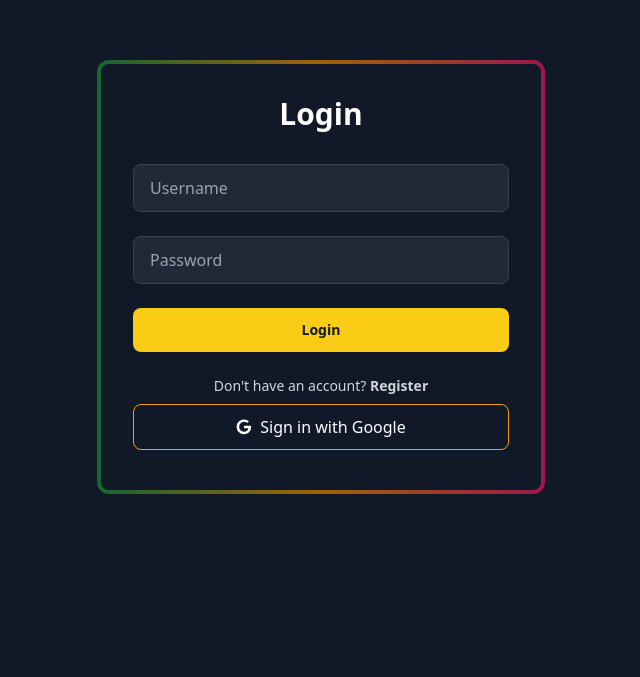
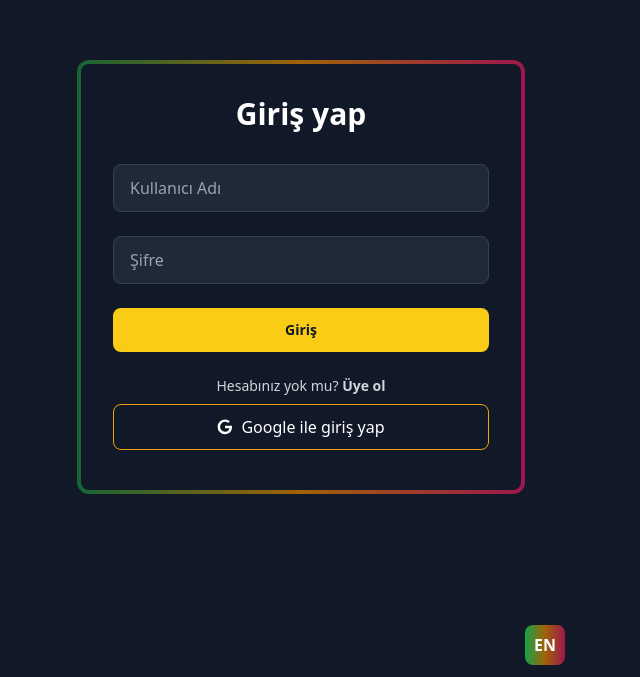
Before and after one commit to oykuky/Music-App, a Next.js app: page /login in a window 1280 px wide. Shown: the part 123-800 px from the top of the page, without its empty margins (319-959 px from the left). Built offline with nearby package versions, Linux system fonts and the light colour scheme; no server answers.

Commit message:
localization added

```diff
--- a/src/components/LoginForm.jsx
+++ b/src/components/LoginForm.jsx
@@ -1,11 +1,13 @@
 'use client'
 import { signIn } from 'next-auth/react';
+import { useTranslations } from 'next-intl';
 import Link from 'next/link'
 import { useRouter } from 'next/router';
 import React from 'react'
 
 function LoginForm() {
   const router = useRouter();
+  const t = useTranslations()
 
   const handleSubmit = async (event) => {
     event.preventDefault();
@@ -37,26 +39,26 @@ function LoginForm() {
         <input
           type="text"
           name="username"
-          placeholder="Username"
+          placeholder={t("login.username")}
           className='rounded-lg h-12 px-4 bg-gray-800 text-gray-200 border border-gray-700 focus:border-yellow-400 focus:outline-none'
         />
         <input
           type="password"
           name="password"
-          placeholder="Password"
+          placeholder={t("login.password")}
           className='rounded-lg h-12 px-4 bg-gray-800 text-gray-200 border border-gray-700 focus:border-yellow-400 focus:outline-none'
         />
         <button
           type="submit"
           className="text-gray-900 bg-yellow-400 hover:bg-yellow-500 focus:outline-none focus:ring-4 focus:ring-yellow-300 font-semibold rounded-lg text-sm px-5 py-3 text-center transition duration-300 ease-in-out transform hover:scale-105"
         >
-          Login
+          {t("login.loginButton")}
         </button>
         <Link
           className='text-sm text-gray-300 hover:text-white text-center'
           href="/register"
         >
-          Don't have an account? <span className='font-bold hover:text-yellow-400'>Register</span>
+          {t("login.haveAccQ")} <span className='font-bold hover:text-yellow-400'>{t("login.span")}</span>
         </Link>
       </form>
     </div>
--- a/src/components/Navbar.jsx
+++ b/src/components/Navbar.jsx
@@ -48,7 +48,7 @@ function Navbar() {
         )
        :
         (<div>
-          <button onClick={()=>router.push('/login')} className="text-white bg-yellow-400 hover:bg-yellow-500 focus:outline-none focus:ring-4 focus:ring-yellow-300 font-semibold rounded-full text-m px-5 py-2.5 text-center me-2 mb-2 dark:focus:ring-yellow-900">{t("navbar.login")}</button>)
+          <button onClick={()=>router.push('/login')} className="text-white hover:bg-gradient-to-l border-purple-500 border-2 from-yellow-400 to-purple-600 focus:outline-none focus:ring-4 focus:ring-yellow-300 font-semibold rounded-full text-m px-5 py-2.5 text-center me-2 mb-2 dark:focus:ring-yellow-900">{t("navbar.login")}</button>)
         </div> )
       }
      </div>
--- a/src/components/RegisterForm.jsx
+++ b/src/components/RegisterForm.jsx
@@ -1,4 +1,5 @@
 import { useSession } from 'next-auth/react';
+import { useTranslations } from 'next-intl';
 import Link from 'next/link';
 import { useRouter } from 'next/navigation';
 import React, { useEffect } from 'react';
@@ -6,6 +7,7 @@ import React, { useEffect } from 'react';
 function RegisterForm() {
   const router = useRouter();
   const { data: session } = useSession();
+  const t = useTranslations()
 
   const handleSubmit = async (event) => {
     event.preventDefault();
@@ -41,38 +43,38 @@ function RegisterForm() {
         <input
           type="text"
           name="username"
-          placeholder="Username"
+          placeholder={t("register.username")}
           className='rounded-lg h-12 px-4 bg-gray-800 text-gray-200 border border-gray-700 focus:border-yellow-400 focus:outline-none'
         />
         <input
           type="email"
           name="email"
-          placeholder="Email"
+          placeholder={t("register.email")}
           className='rounded-lg h-12 px-4 bg-gray-800 text-gray-200 border border-gray-700 focus:border-yellow-400 focus:outline-none'
         />
         <input
           type="password"
           name="password"
-          placeholder="Password"
+          placeholder={t("register.password")}
           className='rounded-lg h-12 px-4 bg-gray-800 text-gray-200 border border-gray-700 focus:border-yellow-400 focus:outline-none'
         />
         <input
           type="password"
           name="passwordRepeat"
-          placeholder="Confirm Password"
+          placeholder={t("register.confirmpass")}
           className='rounded-lg h-12 px-4 bg-gray-800 text-gray-200 border border-gray-700 focus:border-yellow-400 focus:outline-none'
         />
         <button
           type="submit"
           className="text-gray-900 bg-yellow-400 hover:bg-yellow-500 focus:outline-none focus:ring-4 focus:ring-yellow-300 font-semibold rounded-lg text-sm px-5 py-3 text-center transition duration-300 ease-in-out transform hover:scale-105"
         >
-          Register
+          {t("register.button")}
         </button>
         <Link
           className='text-sm text-gray-300 hover:text-white text-center'
           href="/login"
         >
-          Already have an account? <span className='font-bold hover:text-yellow-400'>Log in</span>
+          {t("register.haveAccQ")} <span className='font-bold hover:text-yellow-400'>{t("register.span")}</span>
         </Link>
       </form>
     </div>
--- a/src/locales/en.js
+++ b/src/locales/en.js
@@ -22,8 +22,27 @@ const en= {
        },
        explore:{
         search:"Search for an artist",
+       },
+       login:{
+        title:"Login",
+        username:"Username",
+        password:"Password",
+        loginButton:"Login",
+        haveAccQ:"Don't you have an account?",
+        span:"Register",
+        googleButton:"Sign in with Google"
+       },
+       register:{
+        title:"Register",
+        username:"Username",
+        password:"Password",
+        confirmpass:"Confirm Password",
+        email:"email",
+        button:"Register",
+        haveAccQ:" Already have an account?",
+        span:"Login"
+       },
 
-       }
 }
 
 export default en;
--- a/src/locales/tr.js
+++ b/src/locales/tr.js
@@ -21,7 +21,26 @@ const tr= {
    },
    explore:{
     search:"Sanatçı aratınız",
-   }
+   },
+   login:{
+    title:"Giriş yap",
+    username:"Kullanıcı Adı",
+    password:"Şifre",
+    loginButton:"Giriş",
+    haveAccQ:"Hesabınız yok mu?",
+    span:"Üye ol",
+    googleButton:"Google ile giriş yap"
+   },
+   register:{
+    title:"Giriş yap",
+    username:"Kullanıcı Adı",
+    email:"email",
+    password:"Şifre",
+    confirmpass:"Tekrar şifre",
+    button:"Üye ol",
+    haveAccQ:"Hesabınız var mı?",
+    span:"Giriş yap"
+   },
 
 
 }
--- a/src/pages/login/index.jsx
+++ b/src/pages/login/index.jsx
@@ -4,12 +4,19 @@ import { useGoogleLogin } from '@react-oauth/google';
 import { useRouter } from 'next/router';
 import LoginForm from '@/components/LoginForm';
 import { useSession } from 'next-auth/react';
+import { useTranslations } from 'next-intl';
+import { locales } from '@/constants/locales';
+import Link from 'next/link';
 
 
 
 function Login() {
   const router = useRouter();
   const { data: session } = useSession();
+  const locale = router.locale;
+  const language = locale === "tr" ? "EN" : "TR";
+  const otherLocale = locales.filter((l)=>l.locale !== locale)[0];
+  const t = useTranslations()
 
   const login = useGoogleLogin({
     onSuccess:(codeResp)=>{
@@ -23,16 +30,21 @@ function Login() {
     <div className='bg-gray-900 min-h-screen flex justify-center items-center p-3'>
       <div className='w-full max-w-md rounded-xl bg-gradient-to-r from-green-800 via-yellow-700 to-pink-800 p-1'>
       <div className='bg-gray-900 rounded-lg p-8'>
-         <h1 className='text-3xl font-bold text-center text-white mb-8'>Login</h1>
+         <h1 className='text-3xl font-bold text-center text-white mb-8'>{t("login.title")}</h1>
          <LoginForm/>
         <button  onClick={login} type="button" className="text-white bg-gray-900 border w-full justify-center border-amber-500 hover:bg-amber-400 focus:ring-4 font-medium rounded-lg text-m px-5 py-2.5 text-center inline-flex items-center me-2 my-2">
           <svg className="w-4 h-4 me-2" aria-hidden="true" xmlns="http://www.w3.org/2000/svg" fill="currentColor" viewBox="0 0 18 19">
             <path fillRule="fillRule" d="M8.842 18.083a8.8 8.8 0 0 1-8.65-8.948 8.841 8.841 0 0 1 8.8-8.652h.153a8.464 8.464 0 0 1 5.7 2.257l-2.193 2.038A5.27 5.27 0 0 0 9.09 3.4a5.882 5.882 0 0 0-.2 11.76h.124a5.091 5.091 0 0 0 5.248-4.057L14.3 11H9V8h8.34c.066.543.095 1.09.088 1.636-.086 5.053-3.463 8.449-8.4 8.449l-.186-.002Z" clipRule="clipRule" />
           </svg>
-          Sign in with Google
+          {t("login.googleButton")}
         </button>
        </div>
       </div>
+      <Link className="mt-auto flex rounded-lg items-center justify-center bg-gradient-to-r from-green-600 via-yellow-700 to-pink-800 w-10 h-10 font-semibold text-white text-center"
+        href={router.pathname}
+        locale={otherLocale.locale}
+      >{language}
+      </Link>
     </div>
   )
 }
--- a/src/pages/register/index.jsx
+++ b/src/pages/register/index.jsx
@@ -1,15 +1,29 @@
 import RegisterForm from '@/components/RegisterForm'
+import { locales } from '@/constants/locales';
+import { useTranslations } from 'next-intl';
+import Link from 'next/link';
+import { useRouter } from 'next/router';
 import React from 'react'
 
 function Register() {
+  const router = useRouter();
+  const locale = router.locale;
+  const language = locale === "tr" ? "EN" : "TR";
+  const otherLocale = locales.filter((l)=>l.locale !== locale)[0];
+  const t = useTranslations()
   return (
     <div className='bg-gray-900 min-h-screen flex justify-center items-center p-4'>
       <div className='w-full max-w-md rounded-xl bg-gradient-to-r from-green-800 via-yellow-700 to-pink-800 p-1'>
         <div className='bg-gray-900 rounded-lg p-8'>
-          <h1 className='text-3xl font-bold text-center text-white mb-8'>Register</h1>
+          <h1 className='text-3xl font-bold text-center text-white mb-8'>{t("register.title")}</h1>
           <RegisterForm />
         </div>
       </div>
+      <Link className="mt-auto flex rounded-lg items-center justify-center bg-gradient-to-r from-green-600 via-yellow-700 to-pink-800 w-10 h-10 font-semibold text-white text-center"
+        href={router.pathname}
+        locale={otherLocale.locale}
+      >{language}
+      </Link>
     </div>
   )
 }
```
